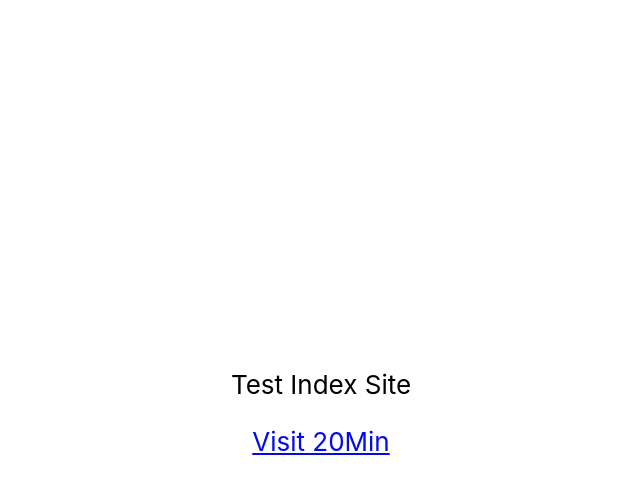
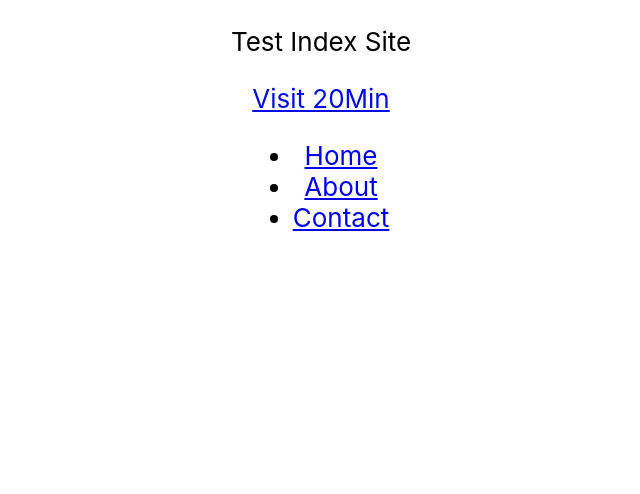
Before and after one commit to cadonau/dq-mbu-exercise, a React (Create React App) app: page / in a window 1280 px wide. Shown: the top 494 px of the page, without its empty margins (319-959 px from the left). Built offline with nearby package versions, Linux system fonts and the light colour scheme.

Commit message:
Import Navigation

```diff
--- a/src/App.js
+++ b/src/App.js
@@ -1,5 +1,5 @@
-
-import './App.css';
+import './styles/App.css';
+import Navigation from './pages/Navigation';
 
 function App() {
   return (
@@ -18,8 +18,14 @@ function App() {
           Visit 20Min
         </a>
       </header>
+      <body className="App-body">
+
+        <Navigation />
+
+      </body>
 
     </div>
+
   );
 }
 
--- a/src/index.js
+++ b/src/index.js
@@ -1,8 +1,9 @@
 import React from 'react';
 import ReactDOM from 'react-dom/client';
-import './index.css';
+import './styles/index.css';
 import App from './App';
-import reportWebVitals from './reportWebVitals';
+
+/* import reportWebVitals entfernt */
 
 const root = ReactDOM.createRoot(document.getElementById('root'));
 root.render(
@@ -14,4 +15,4 @@ root.render(
 // If you want to start measuring performance in your app, pass a function
 // to log results (for example: reportWebVitals(console.log))
 // or send to an analytics endpoint. Learn more: https://bit.ly/CRA-vitals
-reportWebVitals();
+/* reportWebVitals(); */
--- /dev/null
+++ b/src/pages/Navigation.jsx
@@ -0,0 +1,25 @@
+
+function Navigation() {
+    return (
+        <html>
+            <header className="App-header">
+
+
+            </header>
+
+            <body className="App-body">
+                <nav class="menu">
+                    <ul>
+                        <li><a href="./pages/Home">Home</a></li>
+                        <li><a href="./pages/About">About</a></li>
+                        <li><a href="./pages/Contacts">Contact</a></li>
+                    </ul>
+                </nav>
+
+            </body>
+
+        </html>
+    );
+}
+
+export default Navigation;
--- a/src/reportWebVitals.js
+++ /dev/null
@@ -1,13 +0,0 @@
-const reportWebVitals = onPerfEntry => {
-  if (onPerfEntry && onPerfEntry instanceof Function) {
-    import('web-vitals').then(({ getCLS, getFID, getFCP, getLCP, getTTFB }) => {
-      getCLS(onPerfEntry);
-      getFID(onPerfEntry);
-      getFCP(onPerfEntry);
-      getLCP(onPerfEntry);
-      getTTFB(onPerfEntry);
-    });
-  }
-};
-
-export default reportWebVitals;
--- a/src/App.css
+++ b/src/styles/App.css
@@ -4,7 +4,7 @@
 
 .App-header {
   background-color: #ffffff;
-  min-height: 100vh;
+  /*min-height: 100vh;*/
   display: flex;
   flex-direction: column;
   align-items: center;
@@ -16,3 +16,13 @@
 .App-link {
   color: #030be6;
 }
+
+/* Von mir hinzugefügt */
+.App-body {
+  display: flex;
+  flex-direction: column;
+  align-items: center;
+  justify-content: center;
+  font-size: calc(10px + 2vmin);
+  color: rgb(0, 0, 0);
+}
```
Also changed, not shown: src/pages/About.js (added, +31 -0 lines), src/setupTests.js (deleted, +0 -5 lines), src/images/Calcifer.png (added), src/pages/Contact.js (added), src/pages/Home.js (added), src/styles/index.css (renamed from src/index.css), 1 other file (tests, documents, lock files or other folders).
